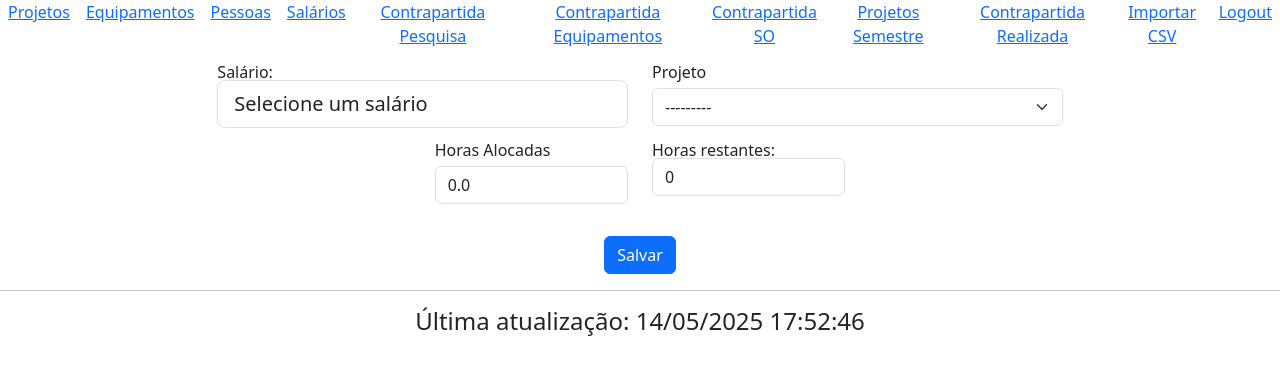
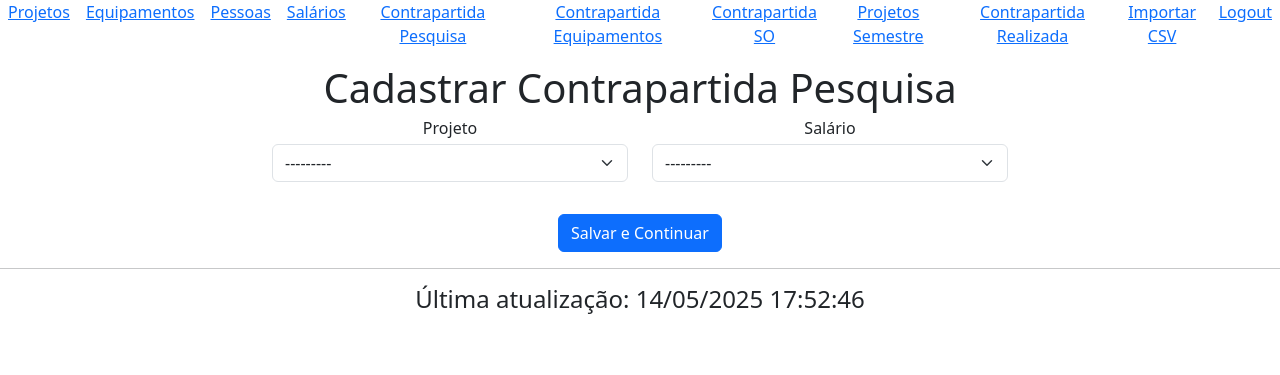
Before and after one commit to rafepe/tcc_bd, a Django app: page /contrapartida_pesquisa_create/ in a window 1280 px wide. Shown: the top 375 px of the page. Run offline with Django 5.2, Linux system fonts and the light colour scheme; a user stored in the database is signed in; data comes from the database, SQL or seed files in the repository; both versions use the stored data as it was before the commit; parts of the project's set-up code (start-up, migrations or seed data) failed here and were passed over; some libraries are stand-ins or nearby versions.

Commit message:
TAI_contrapartida_pesquisa_horas_refect

```diff
--- a/prestaconta/contrapartida/models.py
+++ b/prestaconta/contrapartida/models.py
@@ -84,7 +84,7 @@ class salario(models.Model):
 class contrapartida_pesquisa(models.Model):
     id_projeto = models.ForeignKey('Projeto', on_delete=models.CASCADE, verbose_name='Projeto')
     id_salario = models.ForeignKey('salario', on_delete=models.CASCADE, verbose_name='Salário')
-    horas_alocadas = models.FloatField(verbose_name='Horas Alocadas',default=0.0)
+    horas_alocadas = models.FloatField(verbose_name='Horas Alocadas',default=0.0,null=True,blank=True)
 
     class Meta:
         unique_together = ('id_projeto', 'id_salario')
--- a/prestaconta/contrapartida/templates/contrapartida/contrapartida_equipamento_form.html
+++ b/prestaconta/contrapartida/templates/contrapartida/contrapartida_equipamento_form.html
@@ -18,7 +18,11 @@
 <body>
     <div class="container">
         <div class="text-center">
-            <h1>Cadastrar/Atualizar Contrapartida Equipamento</h1>
+            {% if contrapartida_equipamento.id %}
+            <h1>Atualizar Contrapartida Equipamento</h1>
+            {% else %}
+            <h1>Cadastrar Contrapartida Equipamento</h1>
+            {% endif %}
             <form method="POST" enctype="multipart/form-data">
                 {% csrf_token %}
 
--- a/prestaconta/contrapartida/templates/contrapartida/contrapartida_pesquisa_form.html
+++ b/prestaconta/contrapartida/templates/contrapartida/contrapartida_pesquisa_form.html
@@ -15,61 +15,67 @@
 </head>
 
 {% block corpo %}
+
 <body>
-    <script>
-        function reloadWithSalary() {
-            let form = document.getElementById("contrapartida-form");
-            form.action = window.location.pathname;
-            form.method = "GET";
-            form.submit();
-        }
-    </script>
-
+    <div class="container">
+        <div class="text-center">
+            {% if contrapartida_pesquisa.id %}
+            <h1>Atualizar Contrapartida Pesquisa</h1>
+            {% else %}
+            <h1>Cadastrar Contrapartida Pesquisa</h1>
+            {% endif %}
             <form id="contrapartida-form" method="POST" enctype="multipart/form-data">
                 {% csrf_token %}
-
-
                 <div class="row justify-content-center" style="line-height: 1;">
-
-            <div class="col-md-4 col-sm-6">
-                <label>Salário:</label>
-                <select name="id_salario" class="form-control form-control-lg" onchange="reloadWithSalary()">
-                    <option value="">Selecione um salário</option>
-                    {% for salario in form.id_salario.field.queryset %}
-                        <option value="{{ salario.id }}"
-                        {% if request.GET.id_salario == salario.id|stringformat:"s" or form.instance.id_salario.id == salario.id %}
-                            selected
-                        {% endif %}>
-                        {{ salario }}
-                    </option>
-                    {% endfor %}
-                </select>
-            </div>
-
                     <div class="col-md-4 col-sm-6">
                         {% bootstrap_field form.id_projeto placeholder='' %}
                     </div>
+                    <div class="col-md-4 col-sm-6">
+                        {% bootstrap_field form.id_salario placeholder='' %}
                     </div>
-
+                </div>
+                {% if contrapartida_pesquisa.id %}
                 <div class="row justify-content-center" style="line-height: 1;">
-
-            <div class="col-md-2 col-sm-6">
+                    <div class="col-md-4 col-sm-6">
                         {% bootstrap_field form.horas_alocadas placeholder='' %}
                     </div>
-
                     <div class="col-md-2 col-sm-6">
                         <label>Horas restantes:</label>
                         <input type="text" class="form-control" value="{{ horas_restantes }}" readonly>
                     </div>
                 </div>
 
+                <div class="row justify-content-center">
+                    <div class="col-auto">
+                        <button type="submit" name="action" value="update"
+                            class="btn btn-warning mt-3">Atualizar</button>
+                        <button type="submit" name="action" value="save_exit" class="btn btn-primary mt-3">Salvar e
+                            Voltar</button>
+                    </div>
+                    <div class="col-auto">
+                        <a href="{% url 'contrapartida_pesquisa_delete' contrapartida_pesquisa.id %}"
+                            class="btn btn-danger mt-3">
+                            Excluir
+                        </a>
+                    </div>
+                </div>
+
+                {% else %}
 
                 <div class="row justify-content-center">
                     <div class="col-auto">
-                <button type="submit" class="btn btn-primary mt-3">Salvar</button>
+
+                        <button type="submit" class="btn btn-primary mt-3">Salvar e Continuar</button>
                     </div>
                 </div>
+
+
+                {% endif %}
+
             </form>
+        </div>
+    </div>
 </body>
+
 </html>
 {% endblock %}
--- a/prestaconta/contrapartida/views.py
+++ b/prestaconta/contrapartida/views.py
@@ -528,7 +528,7 @@ class contrapartida_pesquisa_create(CreateView):
         messages.error(self.request, f"Erro ao salvar o projeto: {errors}")
         return self.render_to_response(self.get_context_data(form=form))
 
-    def get_context_data(self, **kwargs):
+    def criar_contrapartida_pesquisa(request):
         context = super().get_context_data(**kwargs)
 
         horas_utilizadas = 0
@@ -536,7 +536,6 @@ class contrapartida_pesquisa_create(CreateView):
 
         # Captura o ID do salário selecionado no dropdown (se houver)
         id_salario = self.request.GET.get("id_salario") or self.request.POST.get("id_salario")
-        print(id_salario,'dropdown')
         if id_salario:
             try:
                 salario_obj = salario.objects.get(id=id_salario)
@@ -562,11 +561,12 @@ class contrapartida_pesquisa_create(CreateView):
         context["horas_mensais"] = horas_mensais
         context["horas_restantes"] = horas_mensais - horas_utilizadas
 
-        return context
-
-
+        return render(request, "\contrapartida\contrapartida_pesquisa_form.html", {
+            "salarios": id_salario,
+            "horas_restantes": horas_restantes,
+        })
     def get_success_url(self):
-        return reverse_lazy('contrapartida_pesquisa_menu')
+        return reverse_lazy("contrapartida_pesquisa_update", kwargs={"pk": self.object.pk})
 
 
 
@@ -619,38 +619,16 @@ class contrapartida_pesquisa_update(UpdateView):
         context["horas_restantes"] = horas_mensais - horas_utilizadas
 
         return context
+    def form_valid(self, form):
+        self.object = form.save()
 
-    def get_context_data_old(self, **kwargs):
-        context = super().get_context_data(**kwargs)
-        if "form" in context and context["form"].instance.pk:
-          id_pesquisa = context["form"].instance.pk  # Pega o ID real
-        else:
-          id_pesquisa = None
-        horas_utilizadas = 0
-        horas_mensais = 0
-        id_salario=contrapartida_pesquisa.objects.get(id =id_pesquisa).id_salario_id
-        if id_salario:
-            try:
+        action = self.request.POST.get("action")
+        if action == "update":
+            return redirect("contrapartida_pesquisa_update", pk=self.object.pk)
+        elif action == "save_exit":
+            return redirect("contrapartida_pesquisa_menu")
 
-                salario_obj = salario.objects.get(id =id_salario)
-                pessoa_id=salario_obj.id_pessoa
-                mes_ref=salario_obj.mes
-                ano_ref=salario_obj.ano
-                horas_mensais = salario_obj.horas
-
-                horas_usadas= contrapartida_pesquisa.objects.filter(id_salario__id_pessoa=pessoa_id,id_salario__mes=mes_ref,id_salario__ano=ano_ref)
-                for registro in horas_usadas:
-                    horas_utilizadas+=registro.horas_alocadas
-
-            except salario.DoesNotExist:
-                messages.error(self.request, "Salário não encontrado")
-
-        # Adicionando ao contexto
-        context["horas_utilizadas"] = horas_utilizadas
-        context["horas_mensais"] = horas_mensais
-        context["horas_restantes"] = horas_mensais - horas_utilizadas
-
-        return context
+        return super().form_valid(form)
 
     def get_success_url(self):
         return reverse_lazy('contrapartida_pesquisa_menu')
@@ -810,9 +788,6 @@ class contrapartida_equipamento_update(UpdateView):
         horas_usadas=contrapartida_equipamento.objects.filter(id=cp_equipamento_obj.id,ano=cp_equipamento_obj.ano,mes=cp_equipamento_obj.mes)
         for registro in horas_usadas:
             horas_utilizadas+=registro.horas_alocadas
-
-
-        print(horas_mensais,horas_utilizadas)
 
         if horas_mensais!=0:
           context["horas_utilizadas"] = horas_utilizadas
```
Also changed, not shown: prestaconta/db.sqlite3. Lines whose indentation alone changed are shown as unchanged.
